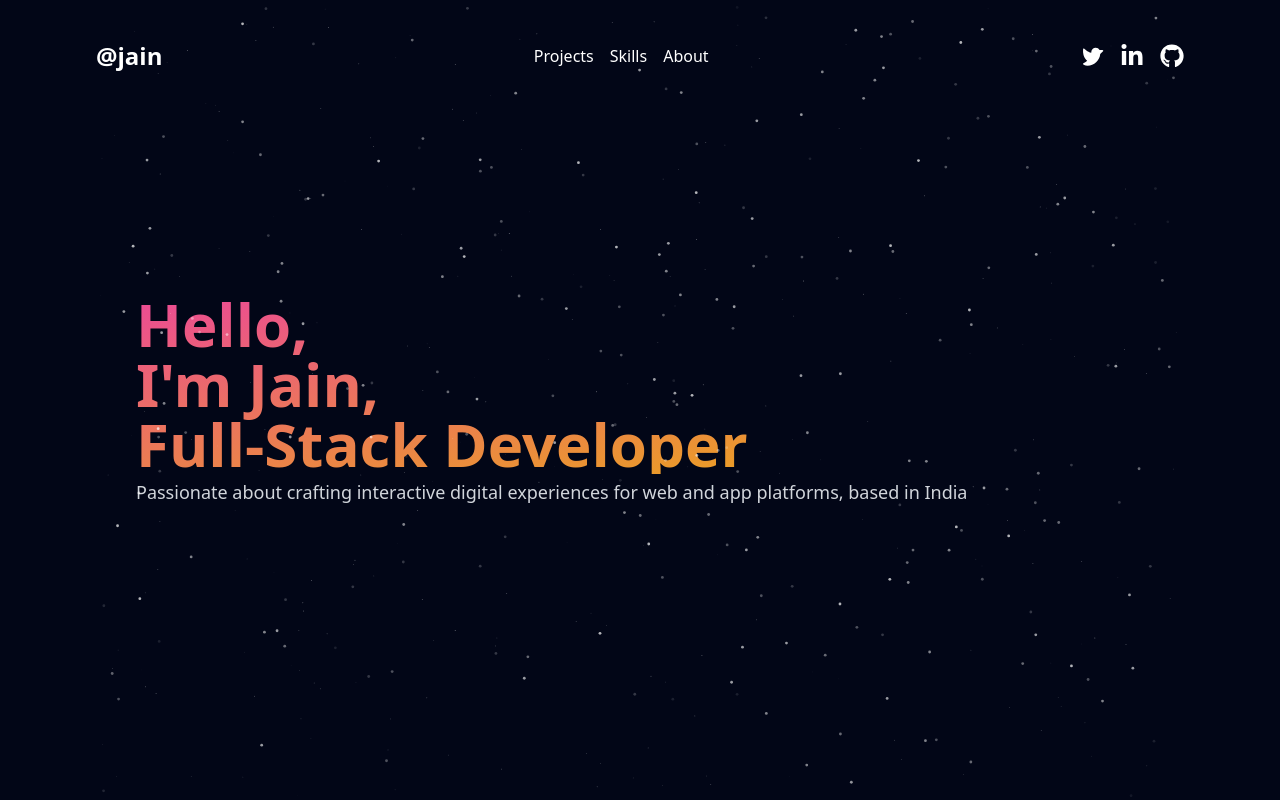
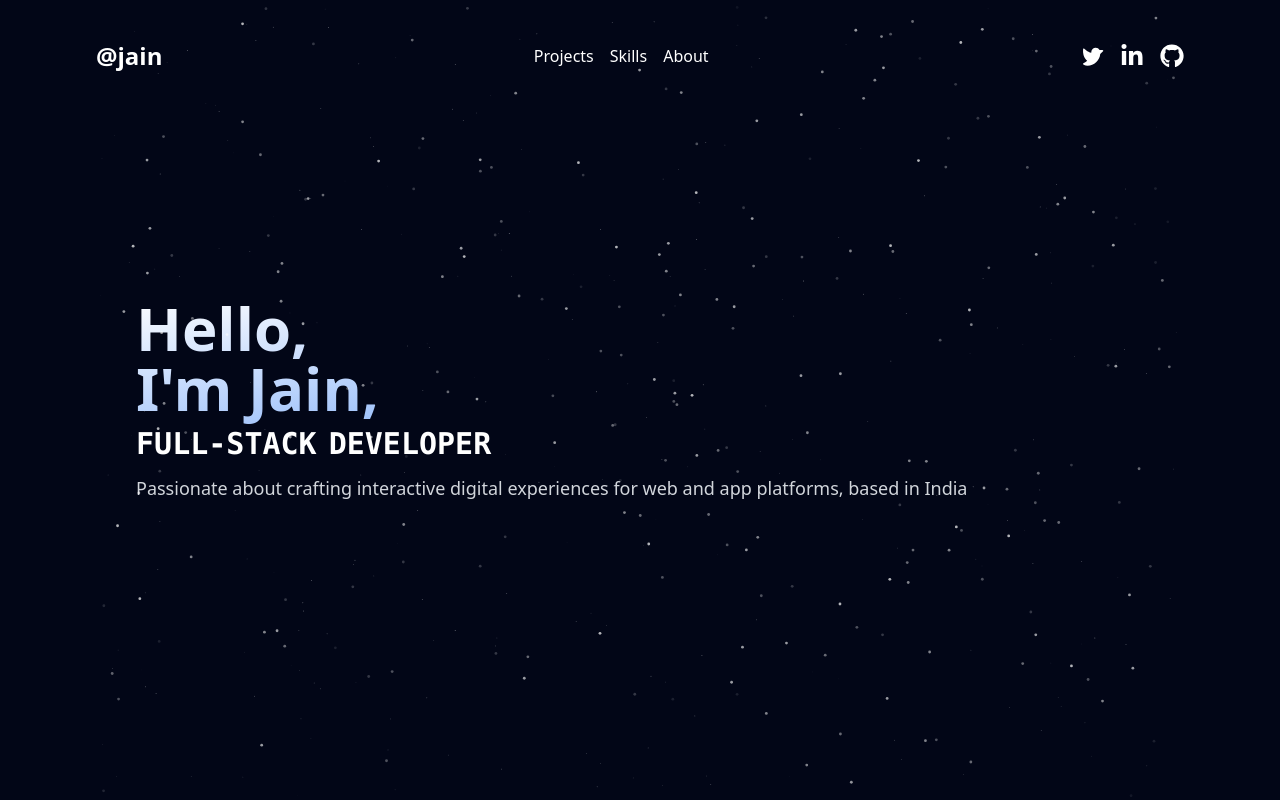
Before and after one commit to JainCK/portfolio-v2, a Next.js app: page / in a window 1280 px wide. Shown: the top 800 px of the page. Built offline with nearby package versions, Linux system fonts and the light colour scheme; no server answers.

Commit message:
added hypertext and accesible styles

```diff
--- a/components/hero.tsx
+++ b/components/hero.tsx
@@ -2,6 +2,7 @@
 
 import Particles from '@/components/ui/particles';
 import { motion } from 'framer-motion';
+import HyperText from './ui/hyper-text';
 
 export const Hero = () => {
   let color = "#ffffff"
@@ -16,10 +17,14 @@ export const Hero = () => {
         transition={{ duration: 3 }}
         className="text-center"
       >
-        <h1 className="text-3xl sm:text-4xl md:text-6xl font-extrabold text-transparent bg-clip-text bg-gradient-to-br from-pink-500 to-yellow-500 text-left pl-10">
+        <h1 className="text-3xl sm:text-4xl md:text-6xl font-bold text-transparent bg-clip-text bg-gradient-to-br from-white to-blue-500 text-left pl-10">
           Hello,<br />
           I'm Jain, <br />
-          Full-Stack Developer
+          <HyperText
+      className="text-3xl font-bold text-white"
+      text="Full-Stack Developer"
+    />
+
         </h1>
         <p className="text-lg sm:text-md md:text-lg mt-1 font-light text-gray-300 text-left pl-10">
           Passionate about crafting interactive digital experiences for web and app platforms, based in India
--- /dev/null
+++ b/components/ui/hyper-text.tsx
@@ -0,0 +1,89 @@
+"use client";
+
+import { useEffect, useRef, useState } from "react";
+import { AnimatePresence, motion, Variants } from "framer-motion";
+
+import { cn } from "@/lib/utils";
+
+interface HyperTextProps {
+  text: string;
+  duration?: number;
+  framerProps?: Variants;
+  className?: string;
+  animateOnLoad?: boolean;
+}
+
+const alphabets = "ABCDEFGHIJKLMNOPQRSTUVWXYZ".split("");
+
+const getRandomInt = (max: number) => Math.floor(Math.random() * max);
+
+export default function HyperText({
+  text,
+  duration = 800,
+  framerProps = {
+    initial: { opacity: 0, y: -10 },
+    animate: { opacity: 1, y: 0 },
+    exit: { opacity: 0, y: 3 },
+  },
+  className,
+  animateOnLoad = true,
+}: HyperTextProps) {
+  const [displayText, setDisplayText] = useState(text.split(""));
+  const [trigger, setTrigger] = useState(false);
+  const interations = useRef(0);
+  const isFirstRender = useRef(true);
+
+  const triggerAnimation = () => {
+    interations.current = 0;
+    setTrigger(true);
+  };
+
+  useEffect(() => {
+    const interval = setInterval(
+      () => {
+        if (!animateOnLoad && isFirstRender.current) {
+          clearInterval(interval);
+          isFirstRender.current = false;
+          return;
+        }
+        if (interations.current < text.length) {
+          setDisplayText((t) =>
+            t.map((l, i) =>
+              l === " "
+                ? l
+                : i <= interations.current
+                  ? text[i]
+                  : alphabets[getRandomInt(26)],
+            ),
+          );
+          interations.current = interations.current + 0.1;
+        } else {
+          setTrigger(false);
+          clearInterval(interval);
+        }
+      },
+      duration / (text.length * 10),
+    );
+    // Clean up interval on unmount
+    return () => clearInterval(interval);
+  }, [text, duration, trigger, animateOnLoad]);
+
+  return (
+    <div
+      className="overflow-hidden py-2 flex cursor-default scale-100"
+      onMouseEnter={triggerAnimation}
+    >
+      <AnimatePresence mode="wait">
+        {displayText.map((letter, i) => (
+          <motion.h1
+            key={i}
+            className={cn("font-mono", letter === " " ? "w-3" : "", className)}
+            {...framerProps}
+          >
+            {letter.toUpperCase()}
+          </motion.h1>
+        ))}
+      </AnimatePresence>
+    </div>
+  );
+}
```
Also changed, not shown: 1 other file (tests, documents, lock files or other folders).
